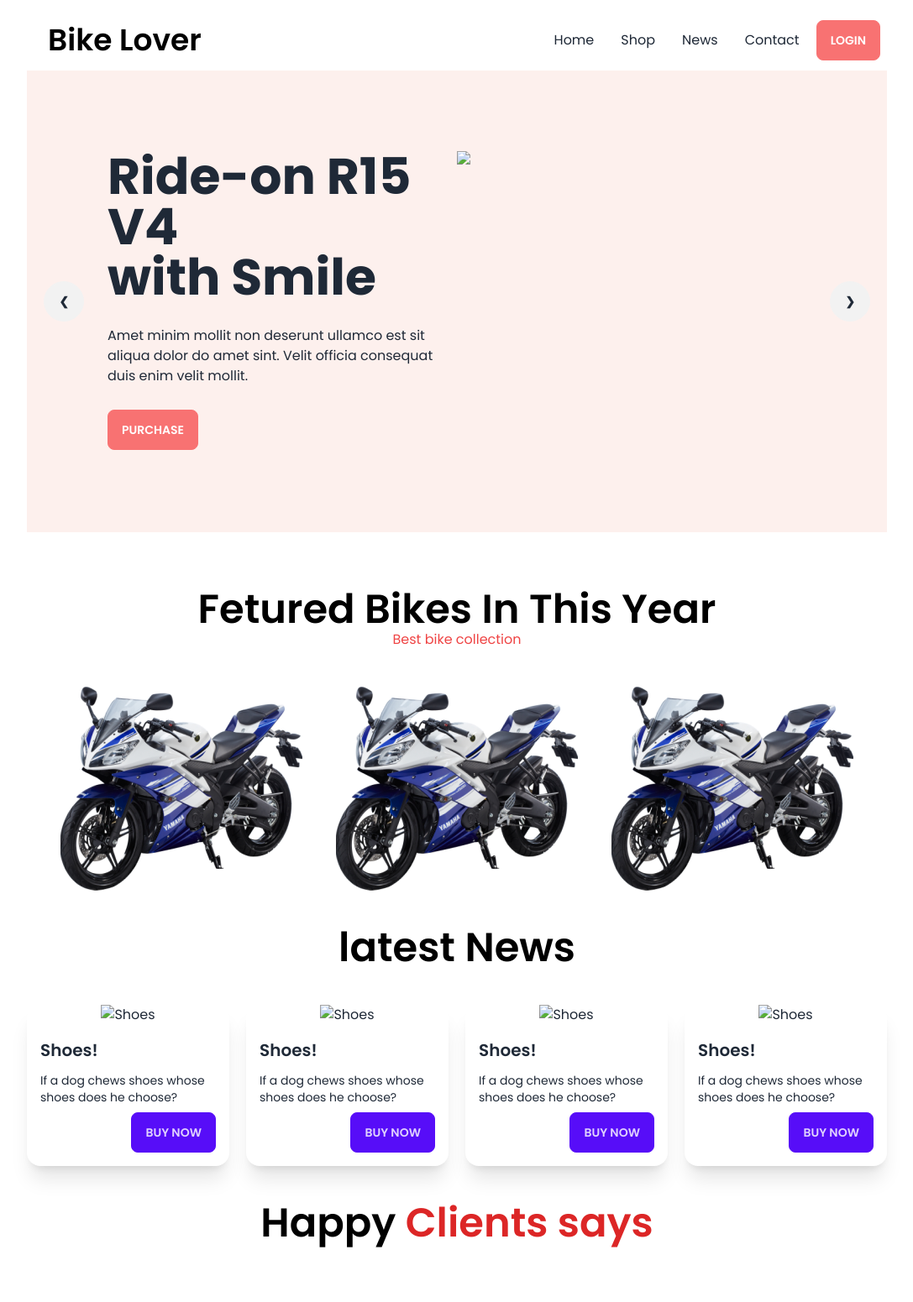
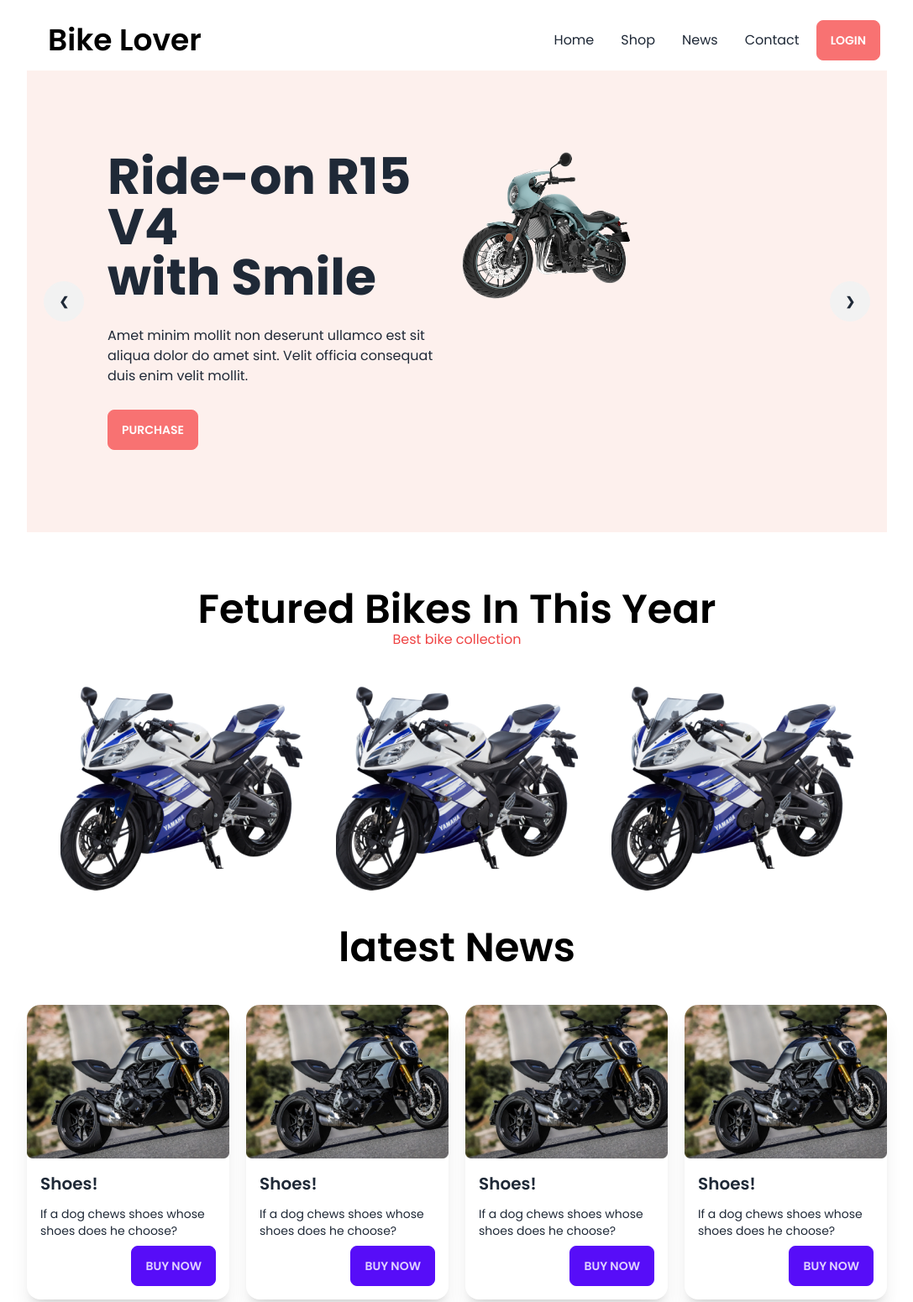
Before and after one commit to saj0cse/Bike_Lover, a plain HTML site: page index.html in a window 1280 px wide. Shown: the top 1551 px of the page at 84% size, without its empty margins (96-1183 px from the left). Before the commit the page ends 1493 px from the top, so only its background shows below. Drawn offline with nearby package versions, Linux system fonts and the light colour scheme; the site is published under a folder, as on GitHub Pages, so addresses that start at the root find nothing.

Commit message:
second commit

```diff
--- a/index.html
+++ b/index.html
@@ -92,7 +92,7 @@
                         <button class="btn btn-error text-white">Purchase</button>
                     </div>
                     <div class="flex-1">
-                        <img src="/images/slider/bike1.png" class="lg:w-1/2" />
+                        <img src="images/slider/bike1.png" class="lg:w-1/2" />
 
                     </div>
                 </div>
@@ -114,7 +114,7 @@
                         <button class="btn btn-error text-white">Purchase</button>
                     </div>
                     <div class="flex-1">
-                        <img src="/images/slider/bike2.png" class="lg:w-1/2" />
+                        <img src="images/slider/bike2.png" class="lg:w-1/2" />
 
                     </div>
                 </div>                <div class="absolute flex justify-between transform -translate-y-1/2 left-5 right-5 top-1/2">
@@ -135,7 +135,7 @@
                         <button class="btn btn-error text-white">Purchase</button>
                     </div>
                     <div class="flex-1">
-                        <img src="/images/slider/bike3.png" class="lg:w-1/2" />
+                        <img src="images/slider/bike3.png" class="lg:w-1/2" />
 
                     </div>
                 </div>                <div class="absolute flex justify-between transform -translate-y-1/2 left-5 right-5 top-1/2">
@@ -156,7 +156,7 @@
                         <button class="btn btn-error text-white">Purchase</button>
                     </div>
                     <div class="flex-1">
-                        <img src="/images/slider/bike4.png" class="lg:w-1/2" />
+                        <img src="images/slider/bike4.png" class="lg:w-1/2" />
 
                     </div>
                 </div>                <div class="absolute flex justify-between transform -translate-y-1/2 left-5 right-5 top-1/2">
@@ -191,7 +191,7 @@
 
             <!-- 1st card -->
             <div class="card card-compact w-96 bg-base-100 shadow-xl">
-                <figure><img src="/images/others/latest1.png" alt="Shoes" /></figure>
+                <figure><img src="images/others/latest1.png" alt="Shoes" /></figure>
                 <div class="card-body">
                   <h2 class="card-title">Shoes!</h2>
                   <p>If a dog chews shoes whose shoes does he choose?</p>
@@ -204,7 +204,7 @@
 
                <!-- 2nd card -->
             <div class="card card-compact w-96 bg-base-100 shadow-xl">
-                <figure><img src="/images/others/latest1.png" alt="Shoes" /></figure>
+                <figure><img src="images/others/latest1.png" alt="Shoes" /></figure>
                 <div class="card-body">
                   <h2 class="card-title">Shoes!</h2>
                   <p>If a dog chews shoes whose shoes does he choose?</p>
@@ -217,7 +217,7 @@
 
                <!-- 3rd card -->
             <div class="card card-compact w-96 bg-base-100 shadow-xl">
-                <figure><img src="/images/others/latest1.png" alt="Shoes" /></figure>
+                <figure><img src="images/others/latest1.png" alt="Shoes" /></figure>
                 <div class="card-body">
                   <h2 class="card-title">Shoes!</h2>
                   <p>If a dog chews shoes whose shoes does he choose?</p>
@@ -230,7 +230,7 @@
 
                <!-- 4th card -->
             <div class="card card-compact w-96 bg-base-100 shadow-xl">
-                <figure><img src="/images/others/latest1.png" alt="Shoes" /></figure>
+                <figure><img src="images/others/latest1.png" alt="Shoes" /></figure>
                 <div class="card-body">
                   <h2 class="card-title">Shoes!</h2>
                   <p>If a dog chews shoes whose shoes does he choose?</p>
```
